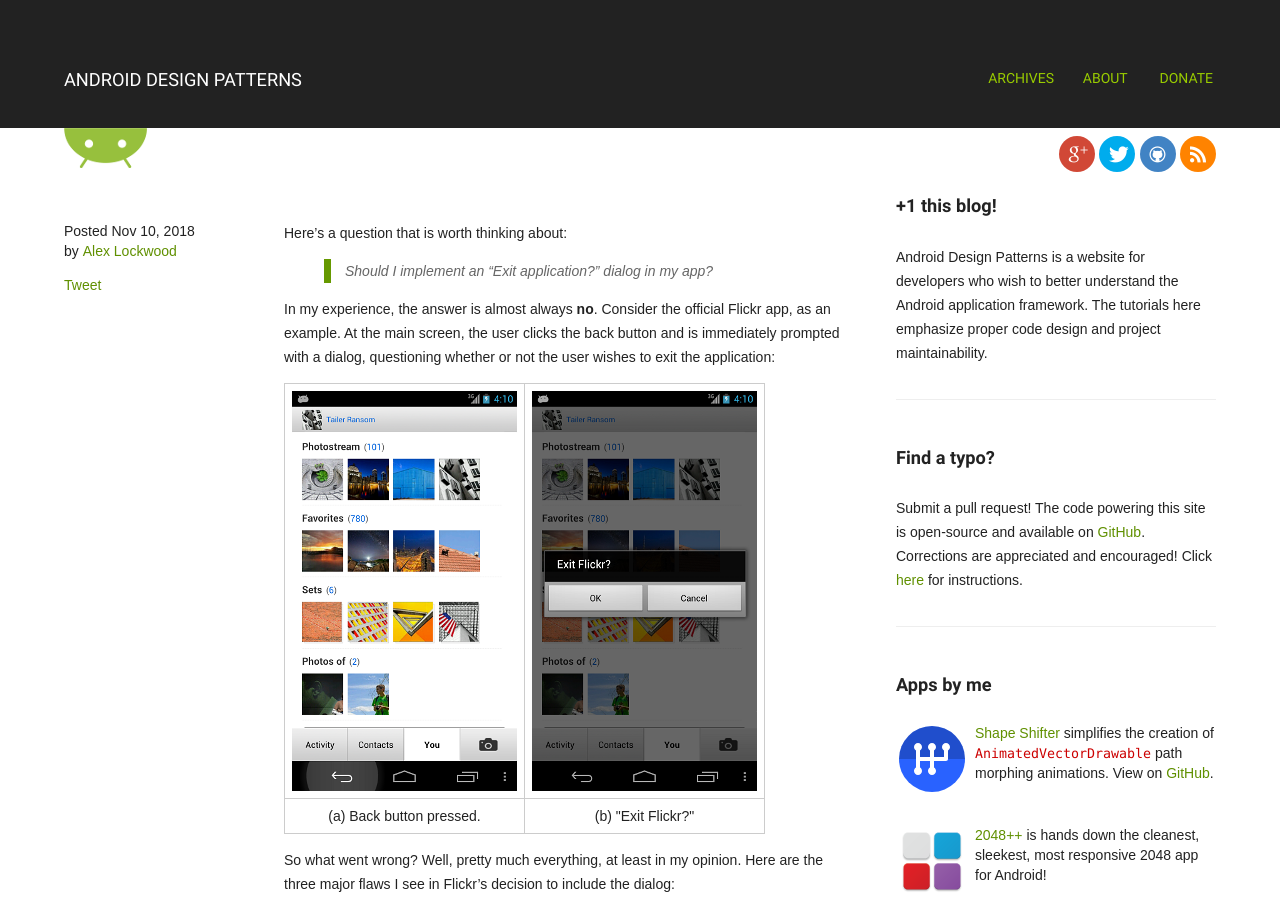
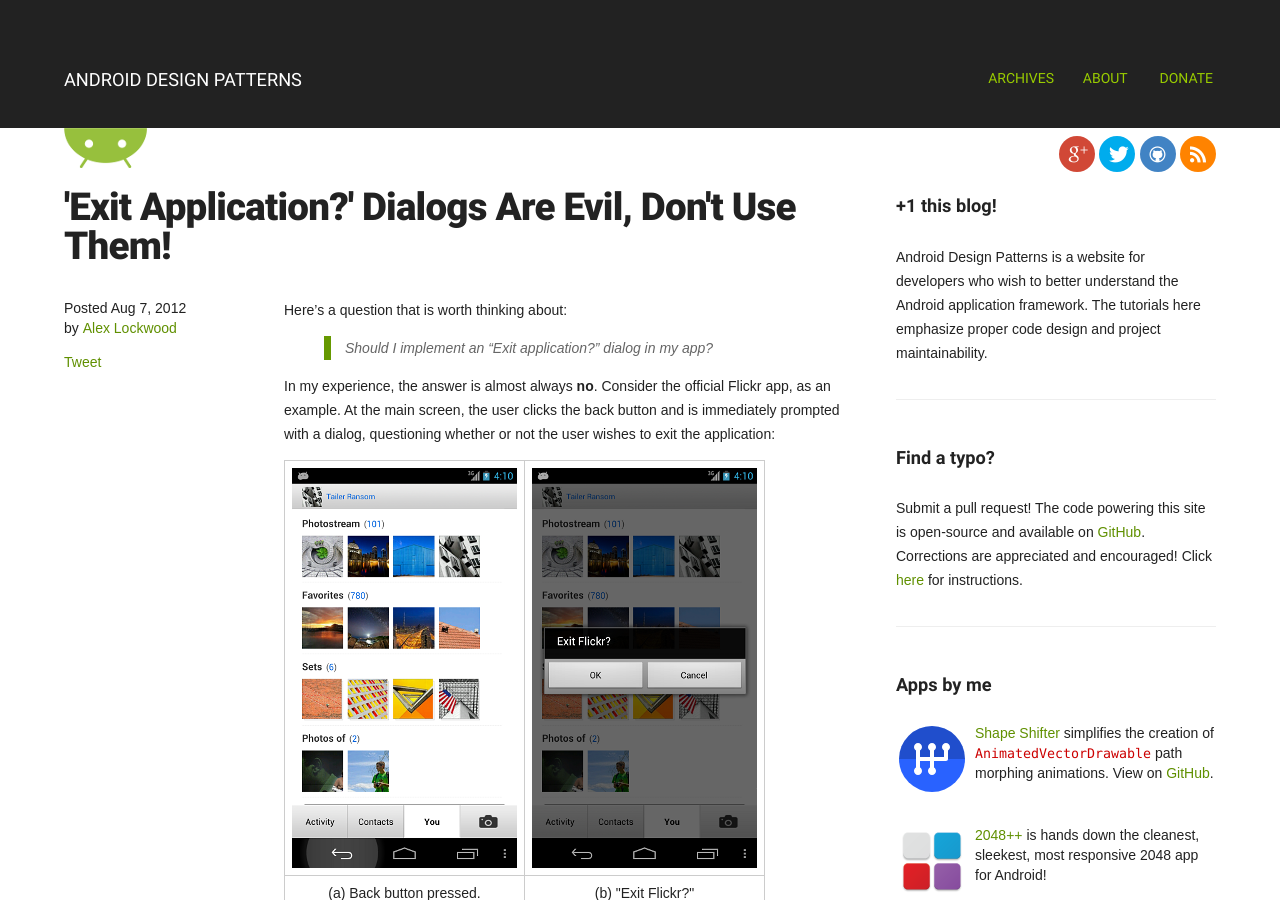
Before and after one commit to alexjlockwood/AndroidDesignPatterns, a Jekyll site: the page built from _posts/2012-08-07-exit-application-dialogs-are-evil.md, in a window 1280 px wide and 900 px high. Built offline with Jekyll 4.4.1, drawn with Linux system fonts in a browser that asks for light colours; some web fonts are replaced; our own code applies the rules of GitHub Pages for plain Markdown files; a script that is not in the unit is left out; comment, search, counter and statistics services are not loaded.

Commit message:
fix compile error

```diff
--- a/_posts/2012-08-07-exit-application-dialogs-are-evil.md
+++ b/_posts/2012-08-07-exit-application-dialogs-are-evil.md
@@ -1,6 +1,6 @@
 ---
 layout: post
-title: "\"Exit Application?\" Dialogs Are Evil, Don\'t Use Them!"
+title: "'Exit Application?' Dialogs Are Evil, Don't Use Them!"
 date: 2012-08-07
 permalink: /2012/08/exit-application-dialogs-are-evil-dont.html
 ---
```
